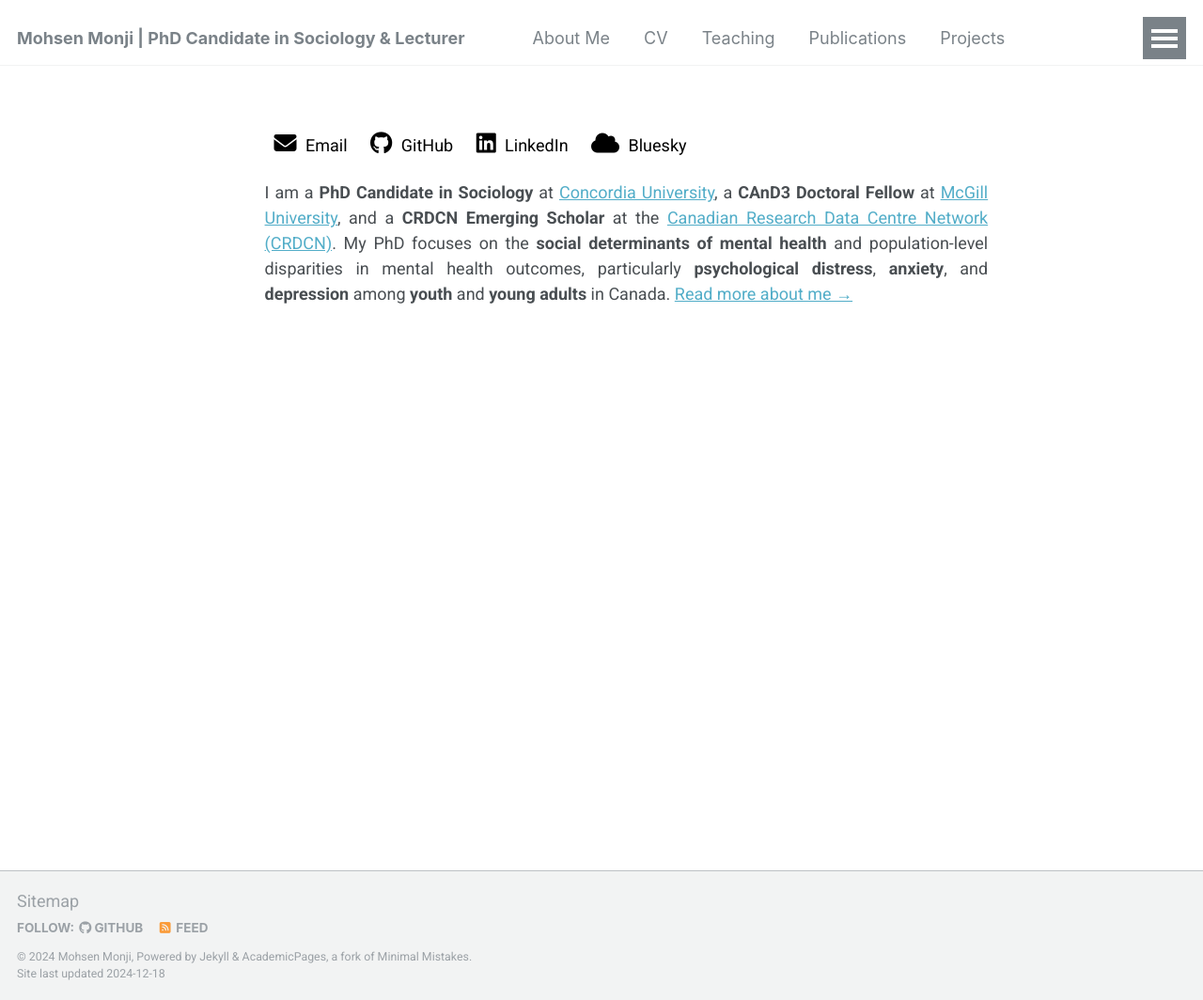
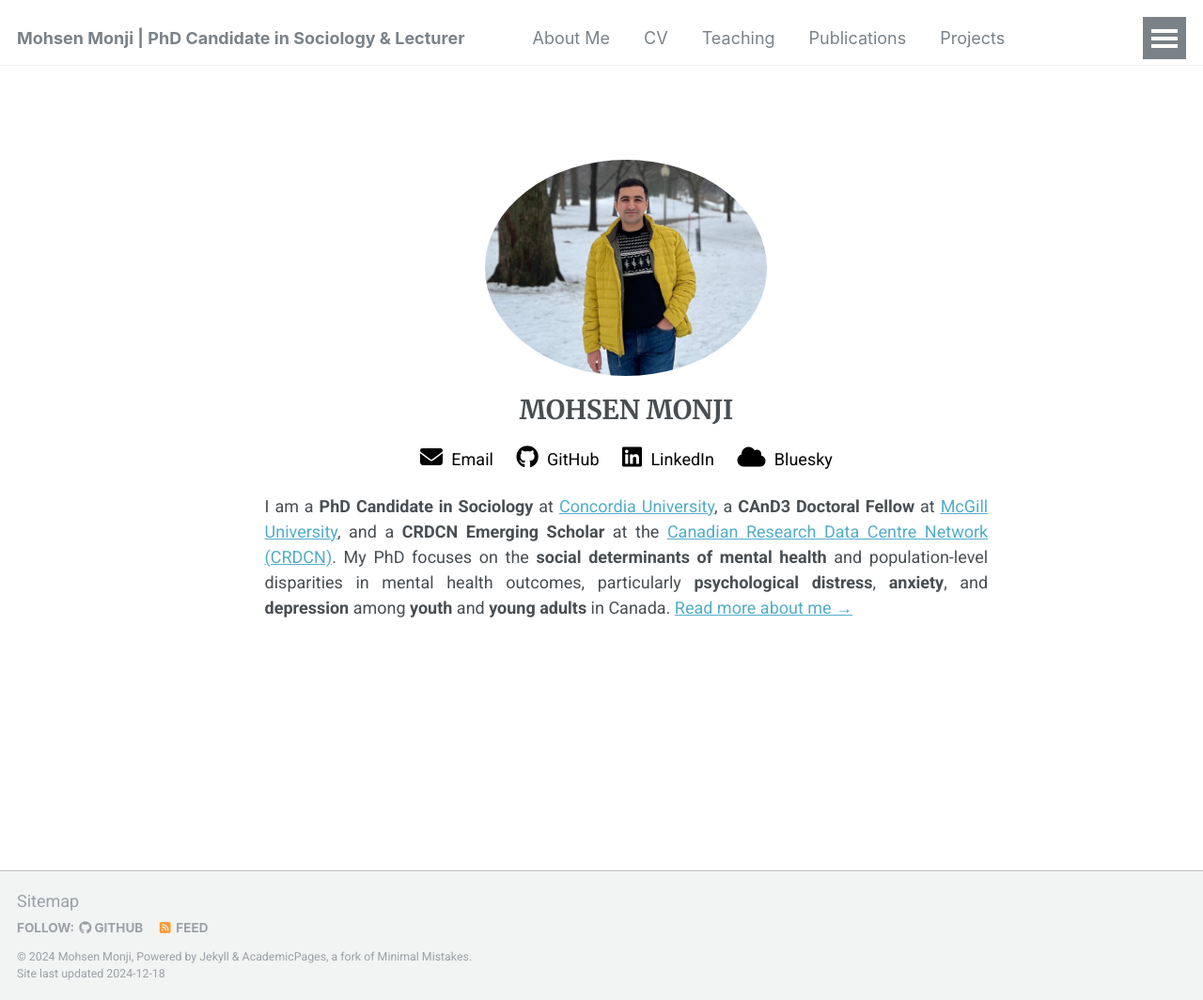
Before and after one commit to Mohsnmonji/mohsnmonji.github.io, a Jekyll site: the page built from _pages/front.md, in a window 1280 px wide and 1064 px high. Shown: the whole window at 94% size. Built offline with Jekyll 4.4.1, drawn with Linux system fonts in a browser that asks for light colours.

Commit message:
Update front.md

```diff
--- a/_pages/front.md
+++ b/_pages/front.md
@@ -7,20 +7,31 @@ author_profile: false
 hide_avatar: true
 ---
 
-<p style="margin-top: 20px;">
-  <a href="mailto:mohsen.monji@concordia.ca" target="_blank" style="color: black; text-decoration: none; margin: 0 10px;">
-    <i class="fas fa-envelope" style="font-size: 24px; margin-right: 5px;"></i> Email
-  </a>
-  <a href="https://github.com/{{ site.social.github }}" target="_blank" style="color: black; text-decoration: none; margin: 0 10px;">
-    <i class="fab fa-github" style="font-size: 24px; margin-right: 5px;"></i> GitHub
-  </a>
-  <a href="https://www.linkedin.com/in/{{ site.social.linkedin }}" target="_blank" style="color: black; text-decoration: none; margin: 0 10px;">
-    <i class="fab fa-linkedin" style="font-size: 24px; margin-right: 5px;"></i> LinkedIn
-  </a>
-  <a href="https://bsky.app/profile/mohsenmonji.bsky.social" target="_blank" style="color: black; text-decoration: none; margin: 0 10px;">
-    <i class="fas fa-cloud" style="font-size: 24px; margin-right: 5px;"></i> Bluesky
-  </a>
-</p>
+<div style="text-align: center; margin-top: 50px;">
+  <!-- Profile Image -->
+  <img src="images/profile.PNG" alt="Profile Picture of Mohsen Monji" style="max-width: 300px; height: auto; border-radius: 50%; margin-bottom: 20px;">
+
+  <!-- Name -->
+  <h1>MOHSEN MONJI</h1>
+
+  <!-- Social Media Links -->
+  <p style="margin-top: 20px;">
+    <a href="mailto:{{ site.email }}" target="_blank" style="color: black; text-decoration: none; margin: 0 10px;">
+      <i class="fas fa-envelope" style="font-size: 24px; margin-right: 5px;"></i> Email
+    </a>
+    <a href="https://github.com/{{ site.social.github }}" target="_blank" style="color: black; text-decoration: none; margin: 0 10px;">
+      <i class="fab fa-github" style="font-size: 24px; margin-right: 5px;"></i> GitHub
+    </a>
+    <a href="https://www.linkedin.com/in/{{ site.social.linkedin }}" target="_blank" style="color: black; text-decoration: none; margin: 0 10px;">
+      <i class="fab fa-linkedin" style="font-size: 24px; margin-right: 5px;"></i> LinkedIn
+    </a>
+    <a href="https://bsky.app/profile/mohsenmonji.bsky.social" target="_blank" style="color: black; text-decoration: none; margin: 0 10px;">
+      <i class="fas fa-cloud" style="font-size: 24px; margin-right: 5px;"></i> Bluesky
+    </a>
+  </p>
+</div>
+
+
 
 
 
```
